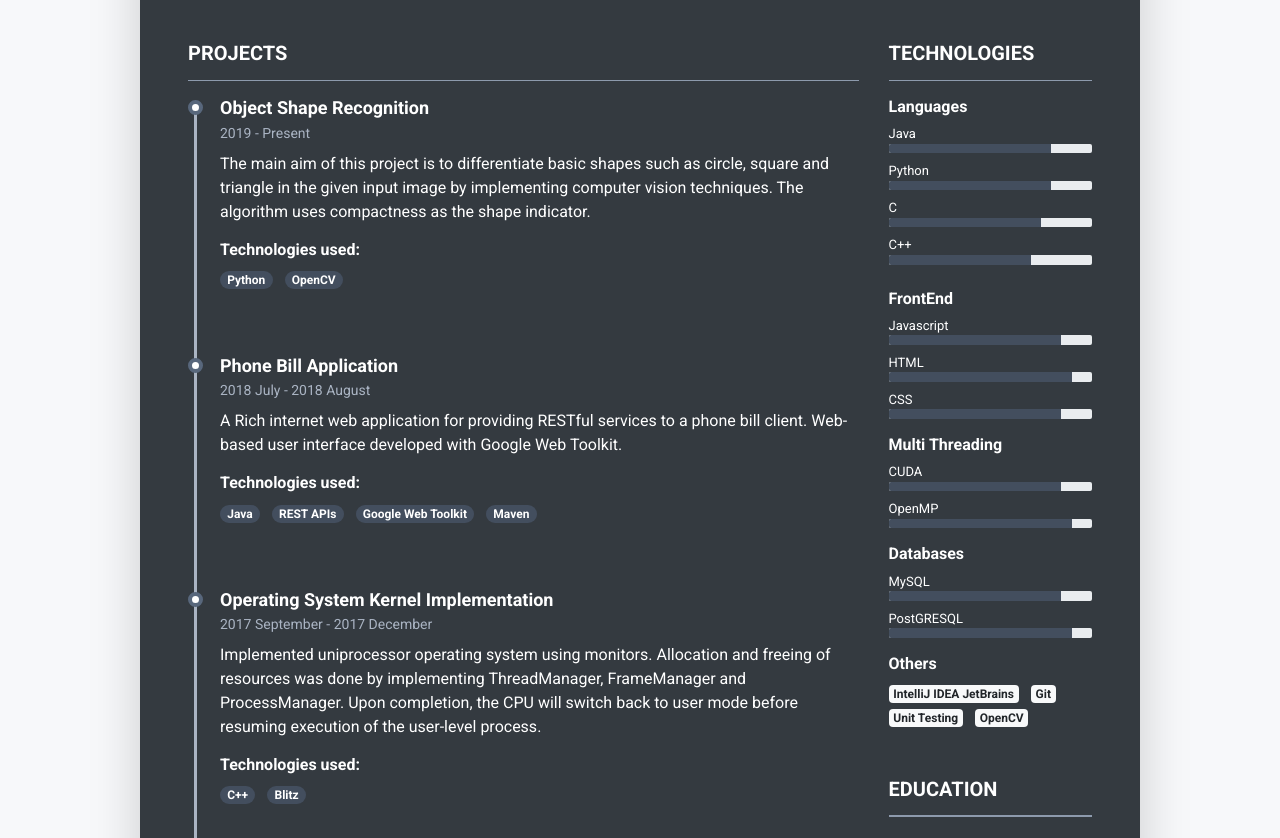
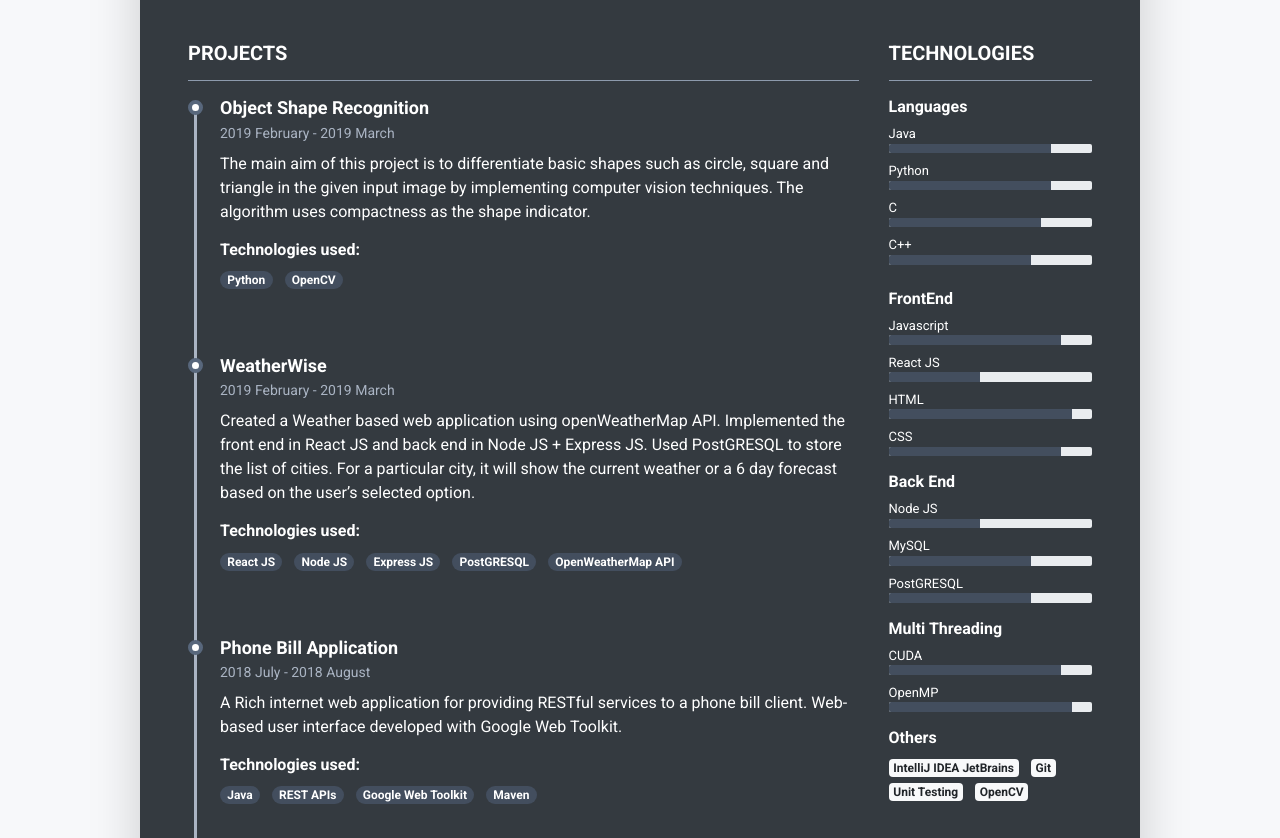
Before and after one commit to Gkunte11/Gkunte11.github.io, a website: page index.html in a window 1280 px wide. Shown: the part 500-1338 px from the top of the page. Drawn offline with Linux system fonts and the light colour scheme.

Commit message:
Updated index file

```diff
--- a/index.html
+++ b/index.html
@@ -102,7 +102,7 @@
 
                                         </div>
 
-                                        <div class="resume-position-time">2019 - Present</div>
+                                        <div class="resume-position-time">2019 February - 2019 March</div>
 
                                     </div>
 
@@ -115,6 +115,43 @@
                                             <li class="list-inline-item"><span class="badge badge-primary badge-pill">Python</span></li>
 
                                             <li class="list-inline-item"><span class="badge badge-primary badge-pill">OpenCV</span></li>
+                                        </ul>
+
+                                    </div><!--//resume-timeline-item-desc-->
+
+                                </article><!--//resume-timeline-item-->
+
+                                <article class="resume-timeline-item position-relative pb-5">
+
+                                    <div class="resume-timeline-item-header mb-2">
+
+                                        <div class="d-flex flex-column flex-md-row">
+
+                                            <h3 class="resume-position-title font-weight-bold mb-1">WeatherWise</h3>
+
+                                        </div>
+
+                                        <div class="resume-position-time">2019 February - 2019 March</div>
+
+                                    </div>
+
+                                    <div class="resume-timeline-item-desc">
+                                        <p>Created a Weather based web application using openWeatherMap API. Implemented the front end in React JS and back
+                                            end in Node JS + Express JS. Used PostGRESQL to store the list of cities. For a particular city, it will show
+                                            the current weather or a 6 day forecast based on the user’s selected option.</p>
+
+
+                                        <h4 class="resume-timeline-item-desc-heading font-weight-bold">Technologies used:</h4>
+                                        <ul class="list-inline">
+                                            <li class="list-inline-item"><span class="badge badge-primary badge-pill">React JS</span></li>
+
+                                            <li class="list-inline-item"><span class="badge badge-primary badge-pill">Node JS</span></li>
+
+                                            <li class="list-inline-item"><span class="badge badge-primary badge-pill">Express JS</span></li>
+
+                                            <li class="list-inline-item"><span class="badge badge-primary badge-pill">PostGRESQL</span></li>
+
+                                            <li class="list-inline-item"><span class="badge badge-primary badge-pill">OpenWeatherMap API</span></li>
                                         </ul>
 
                                     </div><!--//resume-timeline-item-desc-->
@@ -332,7 +369,7 @@
                                     </li>
 
                                 </ul>
-                            </div><!--//resume-skill-item-->
+                            </div>
 
                             <div class="resume-skill-item">
                                 <h4 class="resume-skills-cat font-weight-bold">FrontEnd</h4>
@@ -341,6 +378,13 @@
                                         <div class="resume-skill-name">Javascript</div>
                                         <div class="progress resume-progress">
                                             <div class="progress-bar theme-progress-bar-dark" role="progressbar" style="width: 85%" aria-valuenow="25" aria-valuemin="0" aria-valuemax="100"></div>
+                                        </div>
+                                    </li>
+
+                                    <li class="mb-2">
+                                        <div class="resume-skill-name">React JS</div>
+                                        <div class="progress resume-progress">
+                                            <div class="progress-bar theme-progress-bar-dark" role="progressbar" style="width: 45%" aria-valuenow="25" aria-valuemin="0" aria-valuemax="100"></div>
                                         </div>
                                     </li>
                                     <li class="mb-2">
@@ -357,7 +401,34 @@
                                     </li>
 
                                 </ul>
-                            </div><!--//resume-skill-item-->
+                            </div>
+
+                            <div class="resume-skill-item">
+                                <h4 class="resume-skills-cat font-weight-bold">Back End</h4>
+                                <ul class="list-unstyled">
+                                    <li class="mb-2">
+                                        <div class="resume-skill-name">Node JS</div>
+                                        <div class="progress resume-progress">
+                                            <div class="progress-bar theme-progress-bar-dark" role="progressbar" style="width: 45%" aria-valuenow="25" aria-valuemin="0" aria-valuemax="100"></div>
+                                        </div>
+                                    </li>
+
+                                    <li class="mb-2">
+                                        <div class="resume-skill-name">MySQL</div>
+                                        <div class="progress resume-progress">
+                                            <div class="progress-bar theme-progress-bar-dark" role="progressbar" style="width: 70%" aria-valuenow="25" aria-valuemin="0" aria-valuemax="100"></div>
+                                        </div>
+                                    </li>
+                                    <li class="mb-2">
+                                        <div class="resume-skill-name">PostGRESQL</div>
+                                        <div class="progress resume-progress">
+                                            <div class="progress-bar theme-progress-bar-dark" role="progressbar" style="width: 70%" aria-valuenow="25" aria-valuemin="0" aria-valuemax="100"></div>
+                                        </div>
+                                    </li>
+
+
+                                </ul>
+                            </div>
 
                             <div class="resume-skill-item">
                                 <h4 class="resume-skills-cat font-weight-bold">Multi Threading</h4>
@@ -376,26 +447,7 @@
                                     </li>
 
                                 </ul>
-                            </div><!--//resume-skill-item-->
-
-                            <div class="resume-skill-item">
-                                <h4 class="resume-skills-cat font-weight-bold">Databases</h4>
-                                <ul class="list-unstyled">
-                                    <li class="mb-2">
-                                        <div class="resume-skill-name">MySQL</div>
-                                        <div class="progress resume-progress">
-                                            <div class="progress-bar theme-progress-bar-dark" role="progressbar" style="width: 85%" aria-valuenow="25" aria-valuemin="0" aria-valuemax="100"></div>
-                                        </div>
-                                    </li>
-                                    <li class="mb-2">
-                                        <div class="resume-skill-name">PostGRESQL</div>
-                                        <div class="progress resume-progress">
-                                            <div class="progress-bar theme-progress-bar-dark" role="progressbar" style="width: 90%" aria-valuenow="25" aria-valuemin="0" aria-valuemax="100"></div>
-                                        </div>
-                                    </li>
-
-                                </ul>
-                            </div><!--//resume-skill-item-->
+                            </div>
 
 
                             <div class="resume-skill-item">
```
